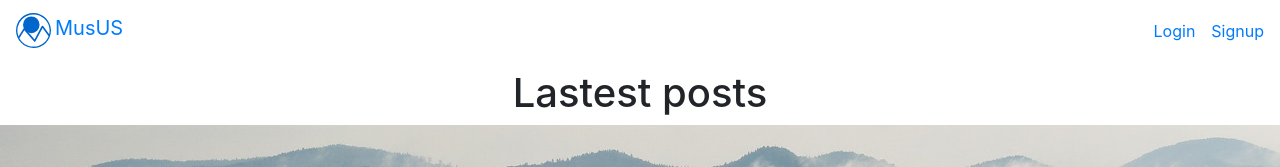
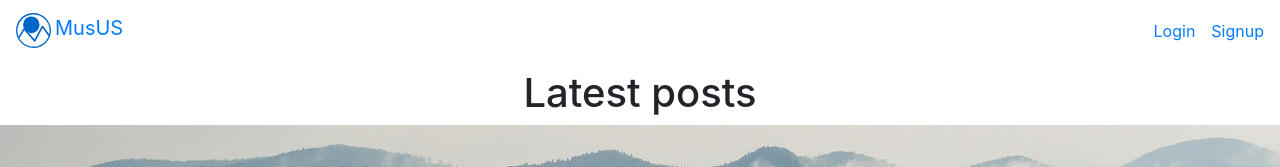
Before and after one commit to Wocanilo/MusUS-Frontend, a Vue app: page / in a window 1280 px wide. Shown: the top 167 px of the page. Built offline with nearby package versions, Linux system fonts and the light colour scheme; no server answers.

Commit message:
Updated package-lock.json and Fixed Typo

```diff
--- a/src/views/Home.vue
+++ b/src/views/Home.vue
@@ -1,7 +1,7 @@
 <template>
   <div class="home">
     <div>
-      <h1 class="text-center">Lastest posts</h1>
+      <h1 class="text-center">Latest posts</h1>
     </div>
     <!-- Trees separator -->
     <img
```
Also changed, not shown: 1 other file (tests, documents, lock files or other folders).
